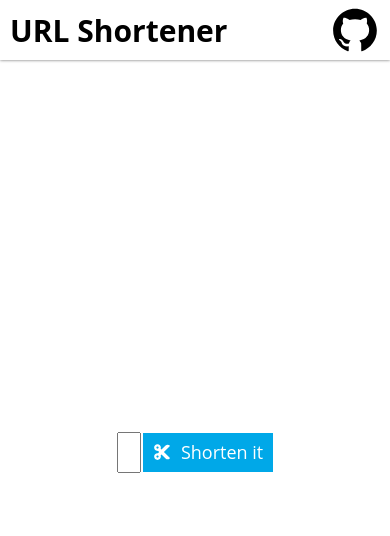
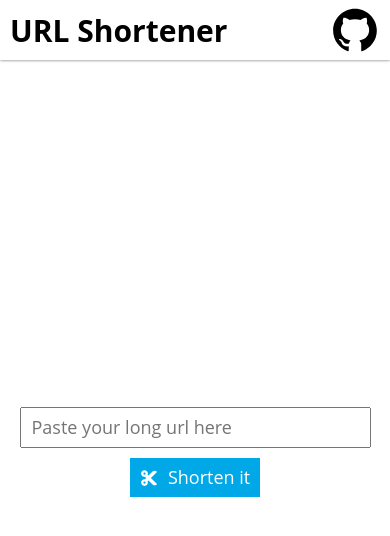
Before and after one commit to ealpizr/url-shortener, a Next.js app: page / in a window 390 px wide. Shown: the top 536 px of the page. Built offline with nearby package versions, Linux system fonts and the light colour scheme.

Commit message:
feat: fix input display on small screens

```diff
--- a/styles/index.module.scss
+++ b/styles/index.module.scss
@@ -74,7 +74,7 @@
 }
 
 @media only screen and (max-width: 600px) {
-  .main {
+  .main-container {
     flex-direction: column;
     gap: 1rem;
   }
```
